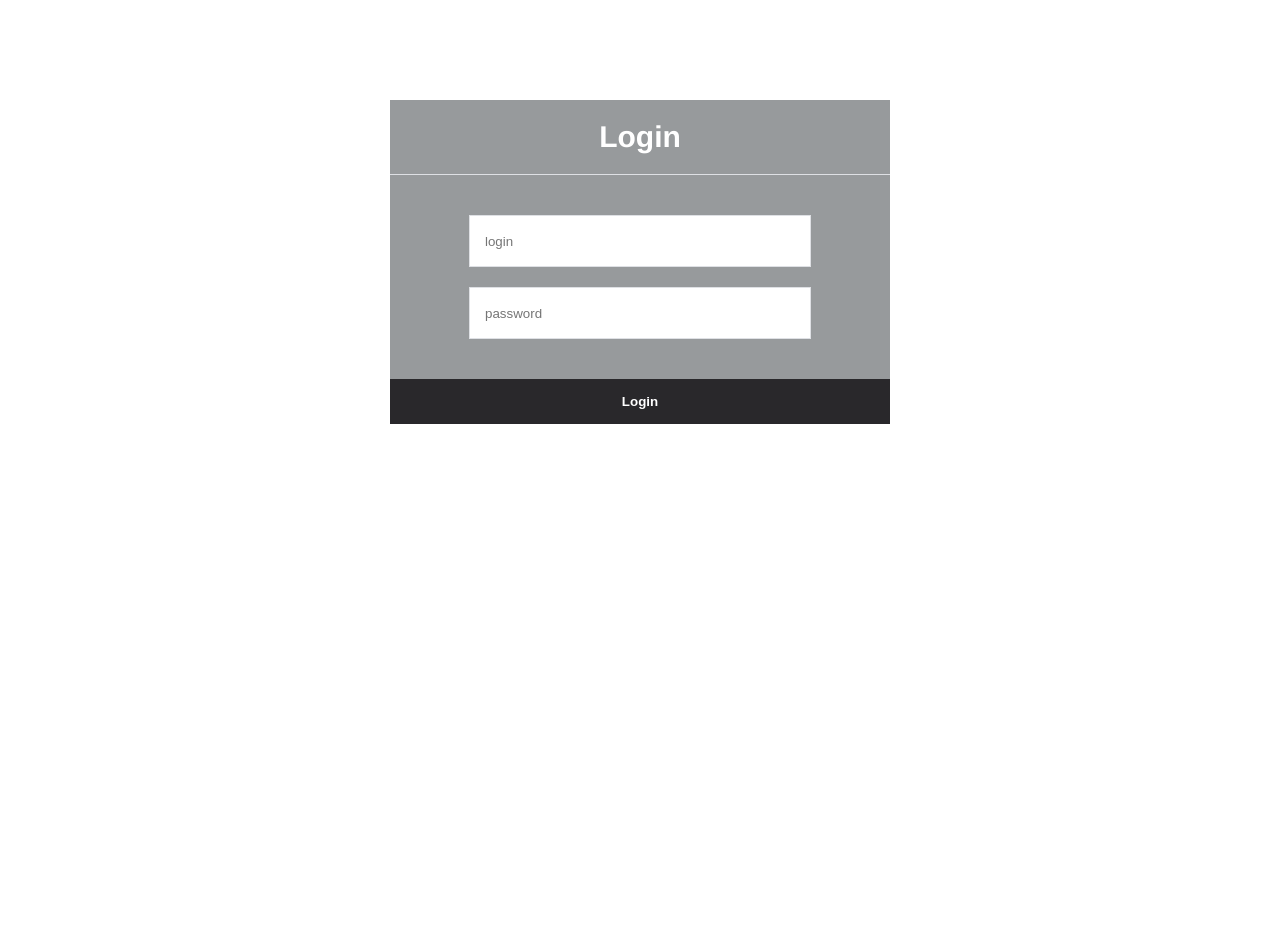
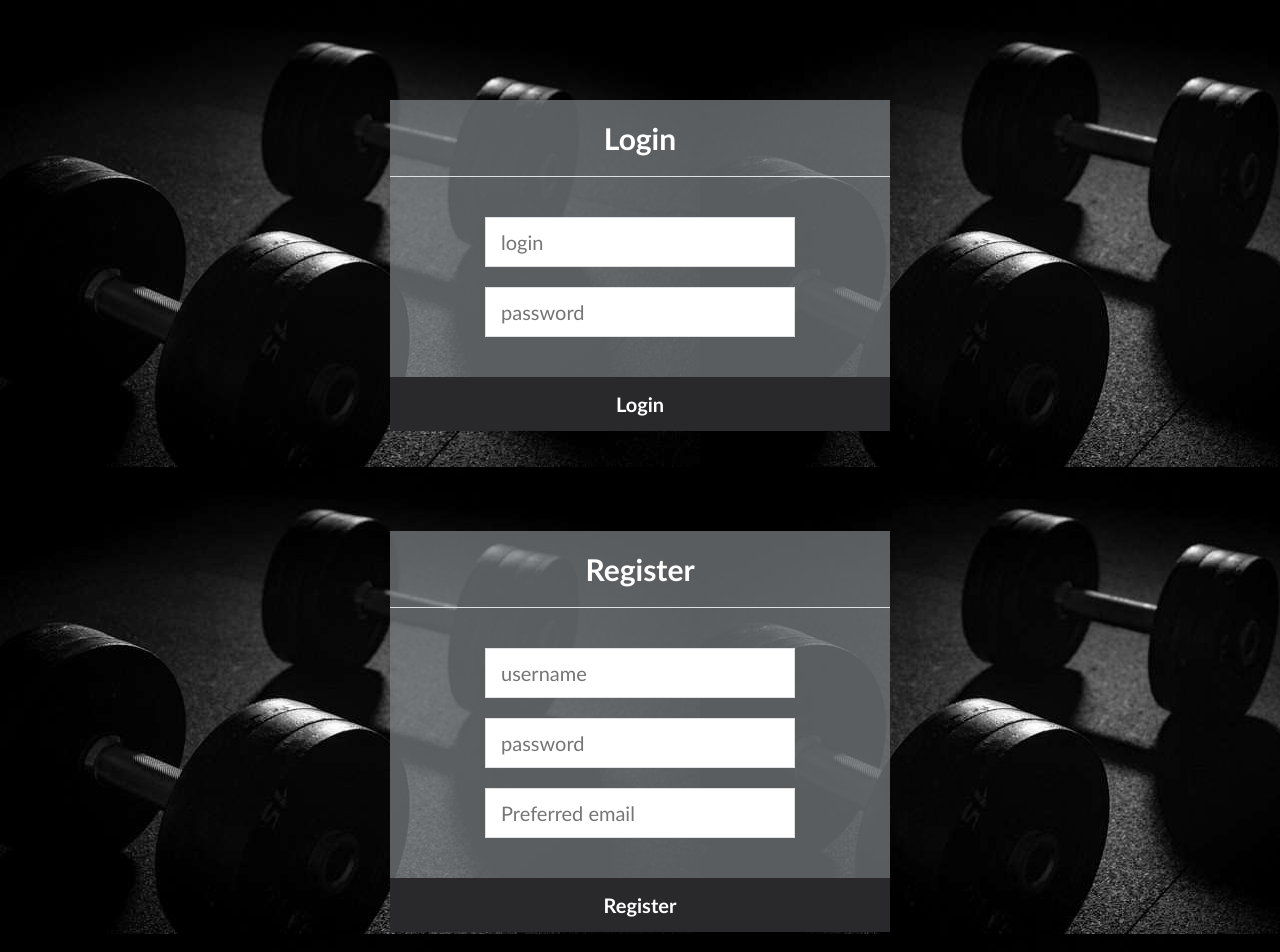
Before and after one commit to Theo-55/FitnessTracker, a Vue app in the folder client/: page / in a window 1280 px wide. Shown: the top 952 px of the page. Before the commit the page ends 800 px from the top, so only its background shows below. Built offline with nearby package versions, Linux system fonts and the light colour scheme.

Commit message:
vue routin work

```diff
--- a/client/src/components/Login.vue
+++ b/client/src/components/Login.vue
@@ -1,4 +1,5 @@
 <template>
+    <div class="container">
         <div class="login" style="cssProps">
         <h1>Login</h1>
         <form method="post" action="" name="login">
@@ -8,53 +9,21 @@
         </form>
     </div>
 
+        <div class="register">
+        <h1>Register</h1>
+        <form method="post" action="" name="register">
+            <input type="text" name="username" placeholder="username" required>
+            <input type="password" name="password" placeholder="password" required>
+            <input type="email" name="email" placeholder="Preferred email">
+            <input type="submit" name="register" value="Register">
+        </form>
+    </div>
+    </div>
+
 </template>
 
-<style scoped>
+<style src="../css/login.css">
 
-.login {
-    width: 500px;
-    background-color: #777b7ec2;
-    margin: 100px auto;
-}
-.login h1 {
-    text-align: center;
-    color: #ffffff;
-    font-size: 30px;
-    padding: 20px 0 20px 0;
-    border-bottom: 1px solid #dee0e4;
-}
-.login form {
-    display: flex;
-    flex-wrap: wrap;
-    justify-content: center;
-    padding-top: 20px;
-}
-
-.login form input[type="password"], .login form input[type="text"] {
-    width: 310px;
-    height: 50px;
-    border: 1px solid #dee0e4;
-    margin-bottom: 20px;
-    padding: 0 15px;
-}
-.login form input[type="submit"] {
-    width: 100%;
-    padding: 15px;
-   margin-top: 20px;
-    background-color: #29282b;
-    border: 2px;
-    border-color: black;
-    border-width: 2px;
-    cursor: pointer;
-    font-weight: bold;
-    color: #ffffff;
-    transition: background-color 0.2s;
-}
-.login form input[type="submit"]:hover {
-  background-color: #283d5c;
-    transition: background-color 0.2s;
-}
 </style>
 
 
--- /dev/null
+++ b/client/src/css/login.css
@@ -0,0 +1,98 @@
+
+* {
+    box-sizing: border-box;
+    font-family:'Gill Sans', 'Gill Sans MT', Calibri, 'Trebuchet MS', sans-serif;
+    font-size: 20px;
+}
+body {
+    /* background-color: #222e72; */
+    background-image: url('dark-barbell.jpg');
+}
+.login {
+    width: 500px;
+    background-color: #777b7ec2;
+    margin: 100px auto;
+}
+.login h1 {
+    text-align: center;
+    color: #ffffff;
+    font-size: 30px;
+    padding: 20px 0 20px 0;
+    border-bottom: 1px solid #dee0e4;
+}
+.login form {
+    display: flex;
+    flex-wrap: wrap;
+    justify-content: center;
+    padding-top: 20px;
+}
+
+.login form input[type="password"], .login form input[type="text"] {
+    width: 310px;
+    height: 50px;
+    border: 1px solid #dee0e4;
+    margin-bottom: 20px;
+    padding: 0 15px;
+}
+.login form input[type="submit"] {
+    width: 100%;
+    padding: 15px;
+   margin-top: 20px;
+    background-color: #29282b;
+    border: 2px;
+    border-color: black;
+    border-width: 2px;
+    cursor: pointer;
+    font-weight: bold;
+    color: #ffffff;
+    transition: background-color 0.2s;
+}
+.login form input[type="submit"]:hover {
+  background-color: #283d5c;
+    transition: background-color 0.2s;
+}
+
+.register {
+    width: 500px;
+    background-color: #777b7ec2;
+    margin: 100px auto;
+}
+.register h1 {
+    text-align: center;
+    color: #ffffff;
+    font-size: 30px;
+    padding: 20px 0 20px 0;
+    border-bottom: 1px solid #dee0e4;
+}
+.register form {
+    display: flex;
+    flex-wrap: wrap;
+    justify-content: center;
+    padding-top: 20px;
+}
+
+.register form input[type="password"], .register form input[type="text"], .register form input[type="email"] {
+    width: 310px;
+    height: 50px;
+    border: 1px solid #dee0e4;
+    margin-bottom: 20px;
+    padding: 0 15px;
+}
+
+.register form input[type="submit"] {
+    width: 100%;
+    padding: 15px;
+   margin-top: 20px;
+    background-color: #29282b;
+    border: 2px;
+    border-color: black;
+    border-width: 2px;
+    cursor: pointer;
+    font-weight: bold;
+    color: #ffffff;
+    transition: background-color 0.2s;
+}
+.register form input[type="submit"]:hover {
+  background-color: #283d5c;
+    transition: background-color 0.2s;
+}
--- a/client/src/main.js
+++ b/client/src/main.js
@@ -1,4 +1,5 @@
 import { createApp } from 'vue'
 import App from './App.vue'
+import router from './router'
 
-createApp(App).mount('#app')
+createApp(App).use(router).mount('#app')
--- a/client/src/router/index.js
+++ b/client/src/router/index.js
@@ -4,20 +4,12 @@ import { createRouter, createWebHistory } from 'vue-router'
 
 const routes = [
     {
-      path: '/',
+      path: '',
       name: 'Login',
       component: () => import(/* webpackChunkName: "about" */ '../views/Login.vue'),
 
     },
 
-    {
-      path: '/about',
-      name: 'About',
-      // route level code-splitting
-      // this generates a separate chunk (about.[hash].js) for this route
-      // which is lazy-loaded when the route is visited.
-      component: () => import(/* webpackChunkName: "about" */ '../views/About.vue')
-    }
   ]
 
   const router = createRouter({
```
Also changed, not shown: client/src/services/users.js (added, +68 -0 lines), client/src/css/dark-barbell.jpg (added).
